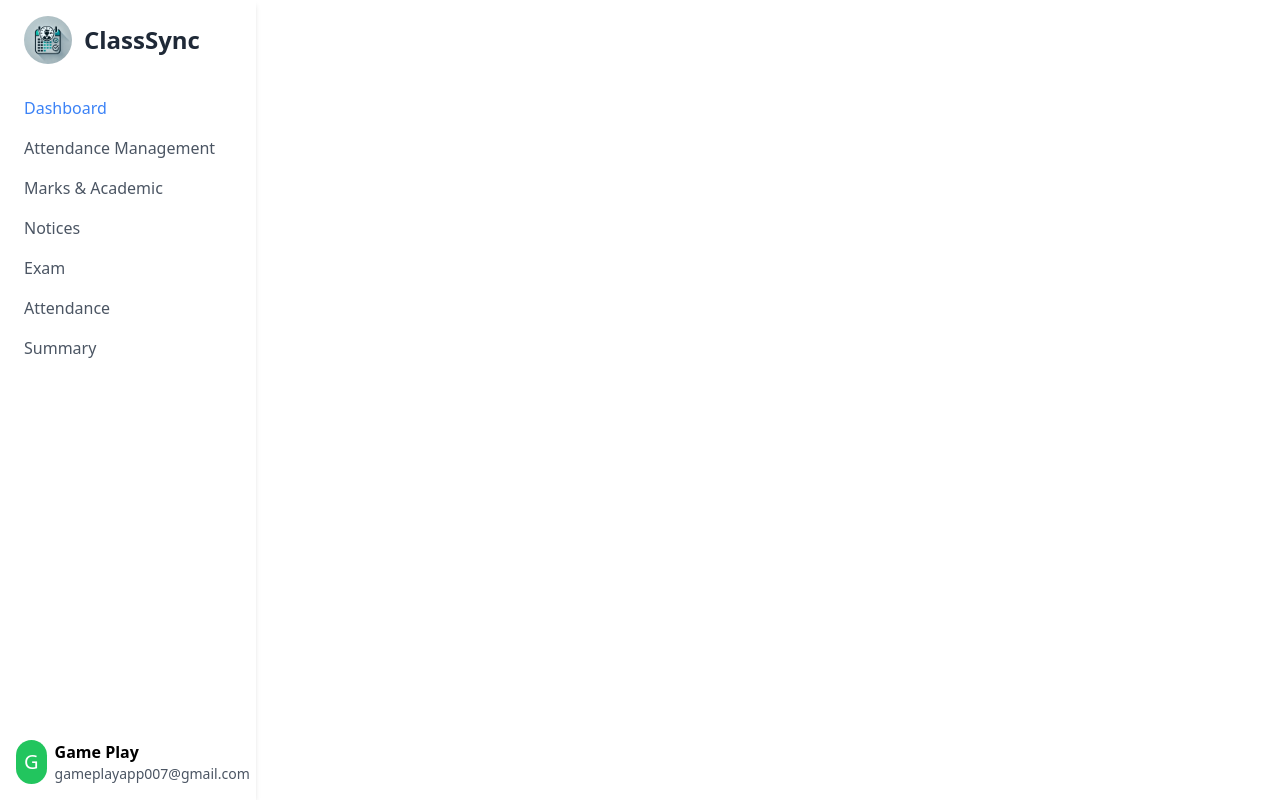
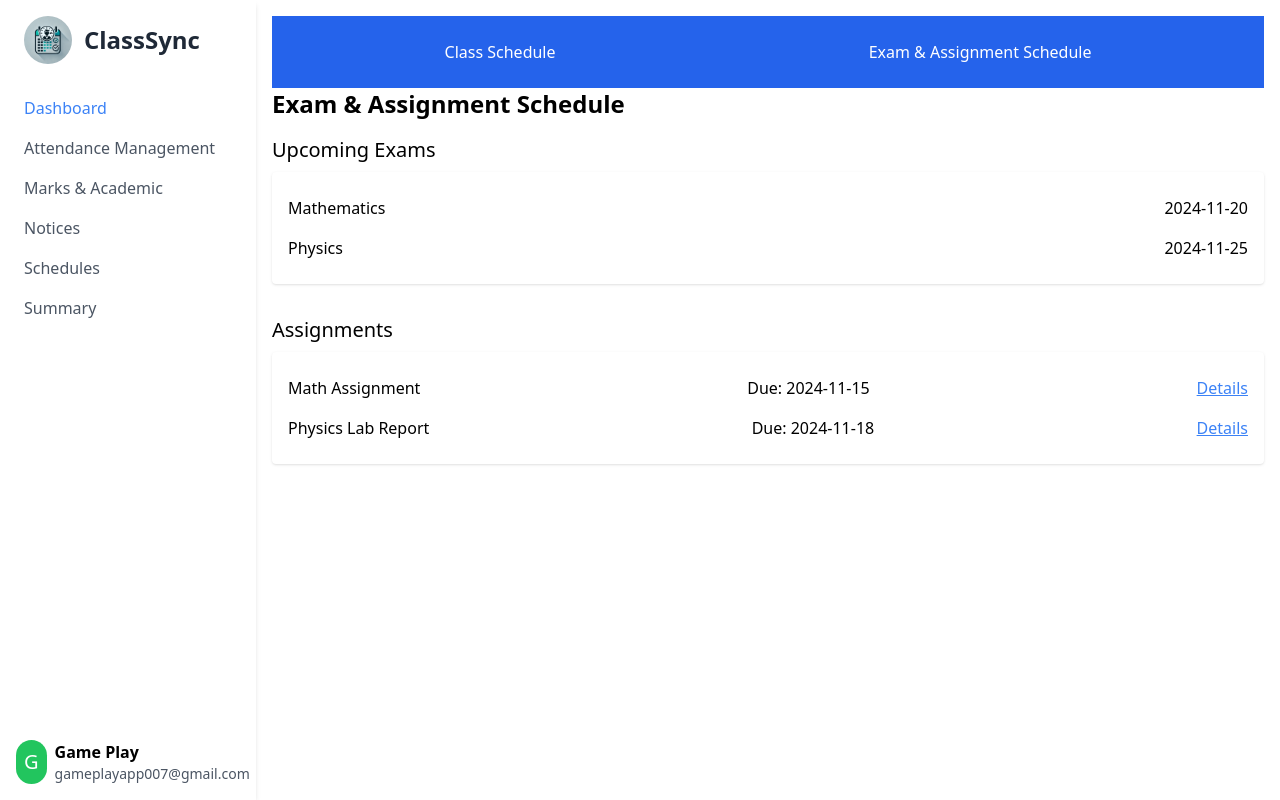
Before and after one commit to Gamerking177/classync, a React (Create React App) app: page /Schedules in a window 1280 px wide. Built offline with nearby package versions, Linux system fonts and the light colour scheme.

Commit message:
added class schedule and exam schedule

```diff
--- a/src/App.js
+++ b/src/App.js
@@ -5,11 +5,12 @@ import Dashboard from './components/DashboardStats';
 import StudentDashboard from './components/StudentCard';
 import NoticePage from './pages/NoticePage';
 import ExamPage from './pages/ExamPage';
-
 import SummaryPage from './components/SummaryPage';
 import AcademicPerformance from './components/marks&academic'
 import AttendanceManagement from './pages/AttendanceManagement'
-   const App = () => (
+import ExamAssignmentSchedule from './components/ExamAssignmentSchedule';
+import ClassSchedule from './components/ClassSchedule';
+     const App = () => (
     <Router>
         <div className="flex">
             <Sidebar />
@@ -19,12 +20,15 @@ import AttendanceManagement from './pages/AttendanceManagement'
                     <Route path="/students" element={<StudentDashboard />} />
                     <Route path="/notices" element={<NoticePage />} />
                     <Route path="/exam" element={<ExamPage />} />
-
                     <Route path="/summary" element={<SummaryPage />} />
                     <Route path="/marks&academic" element={< AcademicPerformance/>} />
                     <Route path="/attendance" element={< AttendanceManagement/>} />
+                        <Route path="/Schedules" element={< ExamAssignmentSchedule/>} />
+                    <Route path="/ClassSchedule" element={<ClassSchedule />} />
+                    <Route path="/ExamAssignmentSchedule" element={<ExamAssignmentSchedule />} />
+
                 </Routes>
-            </div>
+             </div>
         </div>
     </Router>
 );
--- /dev/null
+++ b/src/components/ClassSchedule.js
@@ -0,0 +1,35 @@
+// components/ClassSchedule.js
+import React, { useState } from 'react';
+
+function ClassSchedule() {
+  const [view, setView] = useState('weekly');
+
+  return (
+    <div>
+      <h2 className="text-2xl font-semibold mb-4">Class Schedule - Current Semester</h2>
+      <div className="flex space-x-4 mb-6">
+        <button
+          onClick={() => setView('weekly')}
+          className={`px-4 py-2 ${view === 'weekly' ? 'bg-blue-500 text-white' : 'bg-gray-200'}`}
+        >
+          Weekly
+        </button>
+        <button
+          onClick={() => setView('monthly')}
+          className={`px-4 py-2 ${view === 'monthly' ? 'bg-blue-500 text-white' : 'bg-gray-200'}`}
+        >
+          Monthly
+        </button>
+      </div>
+      <div className="bg-white p-4 shadow rounded">
+        {view === 'weekly' ? (
+          <p>Display the weekly timetable here</p>
+        ) : (
+          <p>Display the monthly timetable here</p>
+        )}
+      </div>
+    </div>
+  );
+}
+
+export default ClassSchedule;
--- /dev/null
+++ b/src/components/ExamAssignmentSchedule.js
@@ -0,0 +1,48 @@
+import Navbar from './Navbar';
+import React from 'react';
+
+function ExamAssignmentSchedule() {
+  const upcomingExams = [
+    { subject: 'Mathematics', date: '2024-11-20' },
+    { subject: 'Physics', date: '2024-11-25' },
+  ];
+
+  const assignments = [
+    { title: 'Math Assignment', dueDate: '2024-11-15', detailsLink: '#' },
+    { title: 'Physics Lab Report', dueDate: '2024-11-18', detailsLink: '#' },
+  ];
+
+  return (
+    <div>
+        <Navbar />
+      <h2 className="text-2xl font-semibold mb-4">Exam & Assignment Schedule</h2>
+
+      <div className="mb-8">
+        <h3 className="text-xl font-medium mb-2">Upcoming Exams</h3>
+        <ul className="bg-white p-4 shadow rounded">
+          {upcomingExams.map((exam, index) => (
+            <li key={index} className="flex justify-between py-2">
+              <span>{exam.subject}</span>
+              <span>{exam.date}</span>
+            </li>
+          ))}
+        </ul>
+      </div>
+
+      <div>
+        <h3 className="text-xl font-medium mb-2">Assignments</h3>
+        <ul className="bg-white p-4 shadow rounded">
+          {assignments.map((assignment, index) => (
+            <li key={index} className="flex justify-between py-2">
+              <span>{assignment.title}</span>
+              <span>Due: {assignment.dueDate}</span>
+              <a href={assignment.detailsLink} className="text-blue-500 underline">Details</a>
+            </li>
+          ))}
+        </ul>
+      </div>
+    </div>
+  );
+}
+
+export default ExamAssignmentSchedule;
--- /dev/null
+++ b/src/components/Navbar.js
@@ -0,0 +1,26 @@
+// components/Navbar.js
+import React from 'react';
+import { Link } from 'react-router-dom';
+
+function Navbar({ selectedTab, setSelectedTab }) {
+  return (
+    <nav className="bg-blue-600 p-4 text-white flex justify-around">
+      <Link
+        to="/ClassSchedule"
+        onClick={() => setSelectedTab('ClassSchedule')}
+        className={`px-4 py-2 rounded ${selectedTab === 'ClassSchedule' ? 'bg-blue-800' : ''}`}
+      >
+        Class Schedule
+      </Link>
+      <Link
+        to="/ExamAssignmentSchedule"
+        onClick={() => setSelectedTab('ExamAssignmentSchedule')}
+        className={`px-4 py-2 rounded ${selectedTab === 'ExamAssignmentSchedule' ? 'bg-blue-800' : ''}`}
+      >
+        Exam & Assignment Schedule
+      </Link>
+    </nav>
+  );
+}
+
+export default Navbar;
--- a/src/components/Sidebar.js
+++ b/src/components/Sidebar.js
@@ -45,17 +45,12 @@ const Sidebar = () => (
                         Notices
                     </Link>
                 </li>
-                <li className="mb-4">
-                    <Link to="/exam" className="flex items-center text-gray-600">
-                        <i className="fas fa-pencil-alt mr-2"></i>
-                        Exam
-                    </Link>
-                </li>
+
 
                 <li className="mb-4">
-                    <Link to="/attendance" className="flex items-center text-gray-600">
+                    <Link to="/Schedules" className="flex items-center text-gray-600">
                         <i className="fas fa-hand-paper mr-2"></i>
-                        Attendance
+                        Schedules
                     </Link>
                 </li>
 
--- a/src/components/StudentCard.js
+++ b/src/components/StudentCard.js
@@ -1,4 +1,4 @@
-import ShowCauseNotice from './ShowCauseNotice';
+ import ShowCauseNotice from './ShowCauseNotice';
 import React from 'react';
 
 const StudentDashboard = () => {
```
